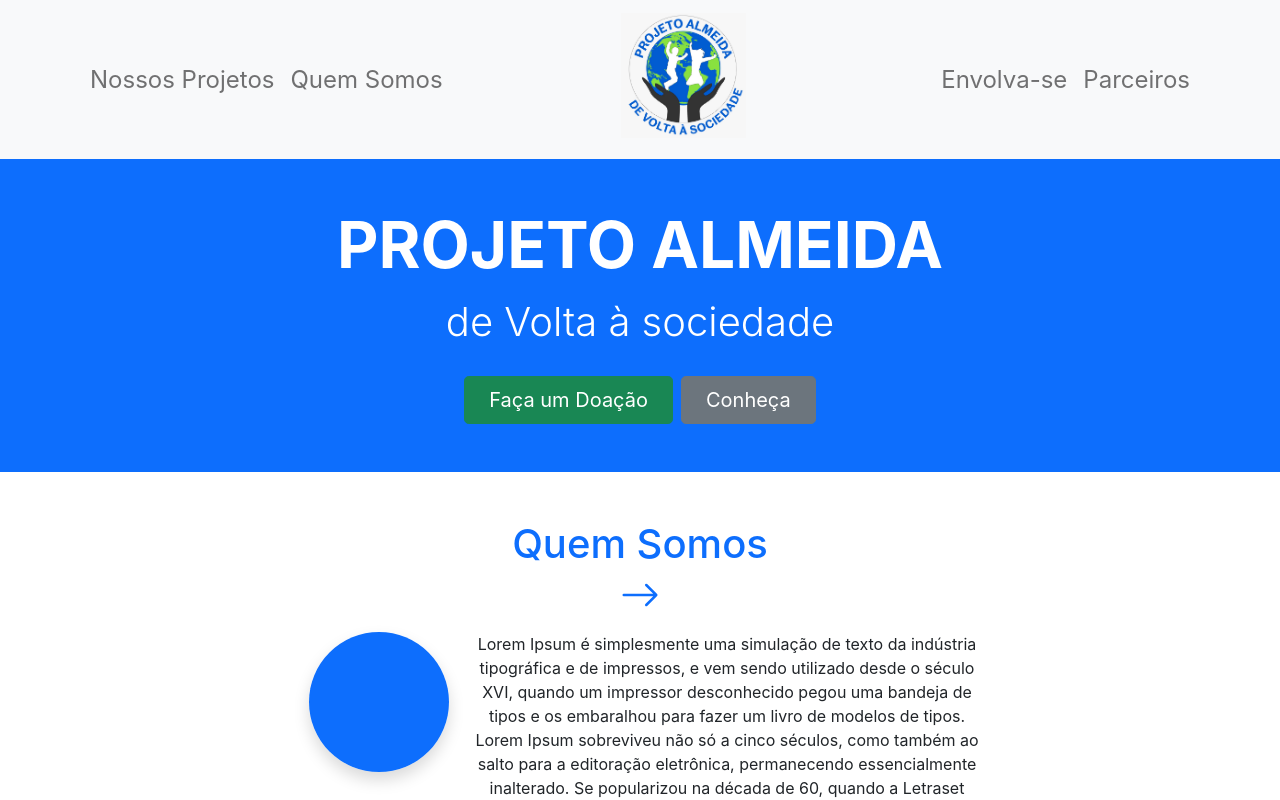
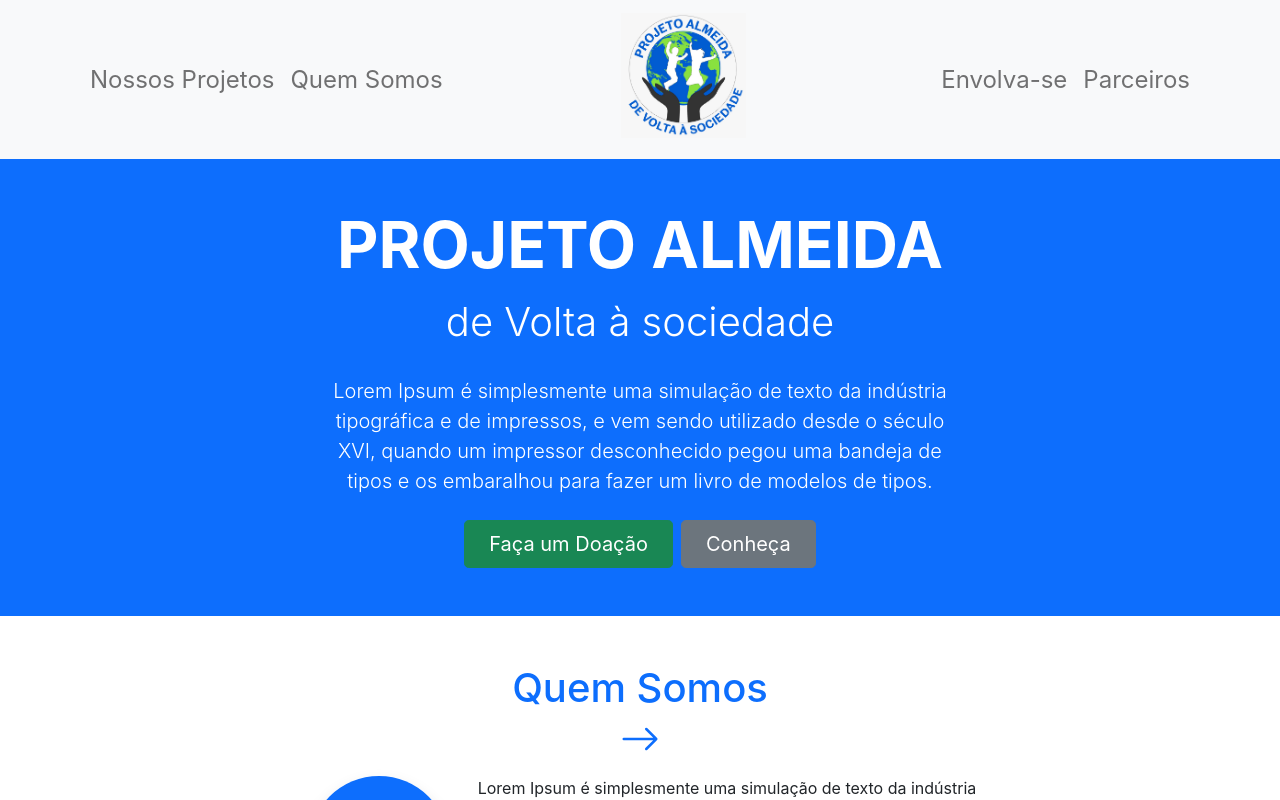
Before and after one commit to israelcena/ong-projeto-almeida, a Next.js app: page / in a window 1280 px wide. Shown: the top 800 px of the page. Built offline with nearby package versions, Linux system fonts and the light colour scheme.

Commit message:
include another main text

```diff
--- a/pages/components/Main.jsx
+++ b/pages/components/Main.jsx
@@ -5,6 +5,12 @@ export default function Main() {
 				<h1 className="display-3 fw-bold text-uppercase">Projeto Almeida</h1>
 				<div className="col-lg-6 mx-auto ">
 					<p className="lead mb-4 fs-1">de Volta à sociedade</p>
+					<p className="lead mb-4">
+						Lorem Ipsum é simplesmente uma simulação de texto da indústria
+						tipográfica e de impressos, e vem sendo utilizado desde o século
+						XVI, quando um impressor desconhecido pegou uma bandeja de tipos e
+						os embaralhou para fazer um livro de modelos de tipos.
+					</p>
 					<div className="d-grid gap-2 d-sm-flex justify-content-sm-center">
 						<button type="button" className="btn btn-success btn-lg px-4 gap-3">
 							Faça um Doação
```
